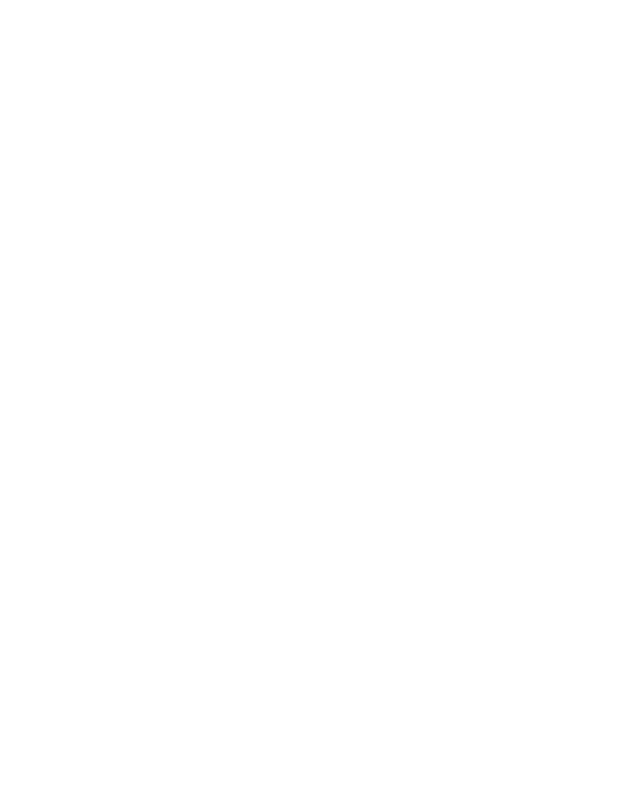
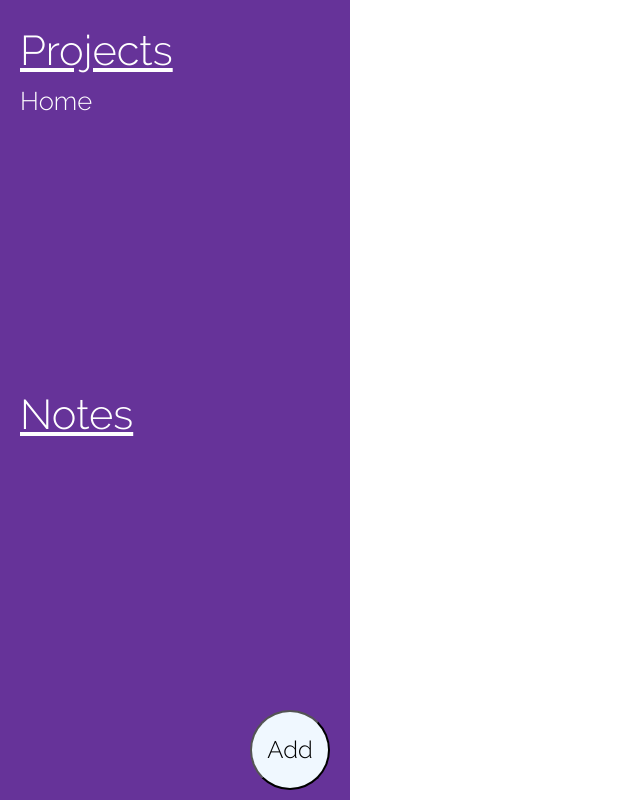
Before and after one commit to Yocker64/todo-list, a website built with webpack: page src/template.html in a window 1280 px wide. Shown: the whole page, without its empty margins (0-640 px from the left). Built offline with nearby package versions, Linux system fonts and the light colour scheme.

Commit message:
Add structure to the page and side bar projects, notes and adding display

```diff
--- a/src/styles/fontsAndReset.css
+++ b/src/styles/fontsAndReset.css
@@ -34,3 +34,9 @@ img {
   display: block;
   max-inline-size: 100%;
 }
+
+
+@font-face {
+  font-family: "Raleway";
+  src: url(../fonts/Raleway-Light.ttf);
+}
--- a/src/styles/styles.css
+++ b/src/styles/styles.css
@@ -0,0 +1,49 @@
+*{
+    font-family: "Raleway";
+}
+#content{
+    height: 100vh;
+    display: flex;
+}
+
+#sidebar{
+    flex: 1;
+    padding: 20px 20px 10px 20px;
+    background: rebeccapurple;
+    display: flex;
+    flex-direction: column;
+    justify-content: space-between;
+}
+
+#sidebar>*{
+    color: white;
+}
+
+h1{
+    font-size: 2.6rem;
+}
+
+h2{
+    font-size: 1.6rem;
+}
+
+#board{
+    flex: 3;
+}
+
+#addProject{
+    text-align: center;
+    border-radius: 40px;
+    align-self: flex-end;
+    width: 80px;
+    height: 80px;
+    font-size: 24px;
+    background-color: aliceblue;
+    color: black;
+    transition: 0.5s ease;
+}
+#addProject:hover{
+    background-color: antiquewhite;
+    border: gold;
+
+}
--- a/src/template.html
+++ b/src/template.html
@@ -3,9 +3,25 @@
 <head>
     <meta charset="UTF-8">
     <meta name="viewport" content="width=device-width, initial-scale=1.0">
-    <title></title>
+    <title>Todo List</title>
 </head>
 <body>
+    <div id="content">
+        <div id="sidebar">
+            <div id="projects">
+                <h1><u>Projects</u></h1>
+                <div id="home">
+                    <h2>Home</h2>
+                </div>
+            </div>
+            <div id="notes">
+                <h1><u>Notes</u></h1>
+            </div>
+            <button id="addProject">Add</button>
+        </div>
+        <div id="board">
 
+        </div>
+    </div>
 </body>
 </html>
```
Also changed, not shown: package.json (+20 -5 lines), src/fonts/Raleway-Light.ttf (added), 1 other file.
